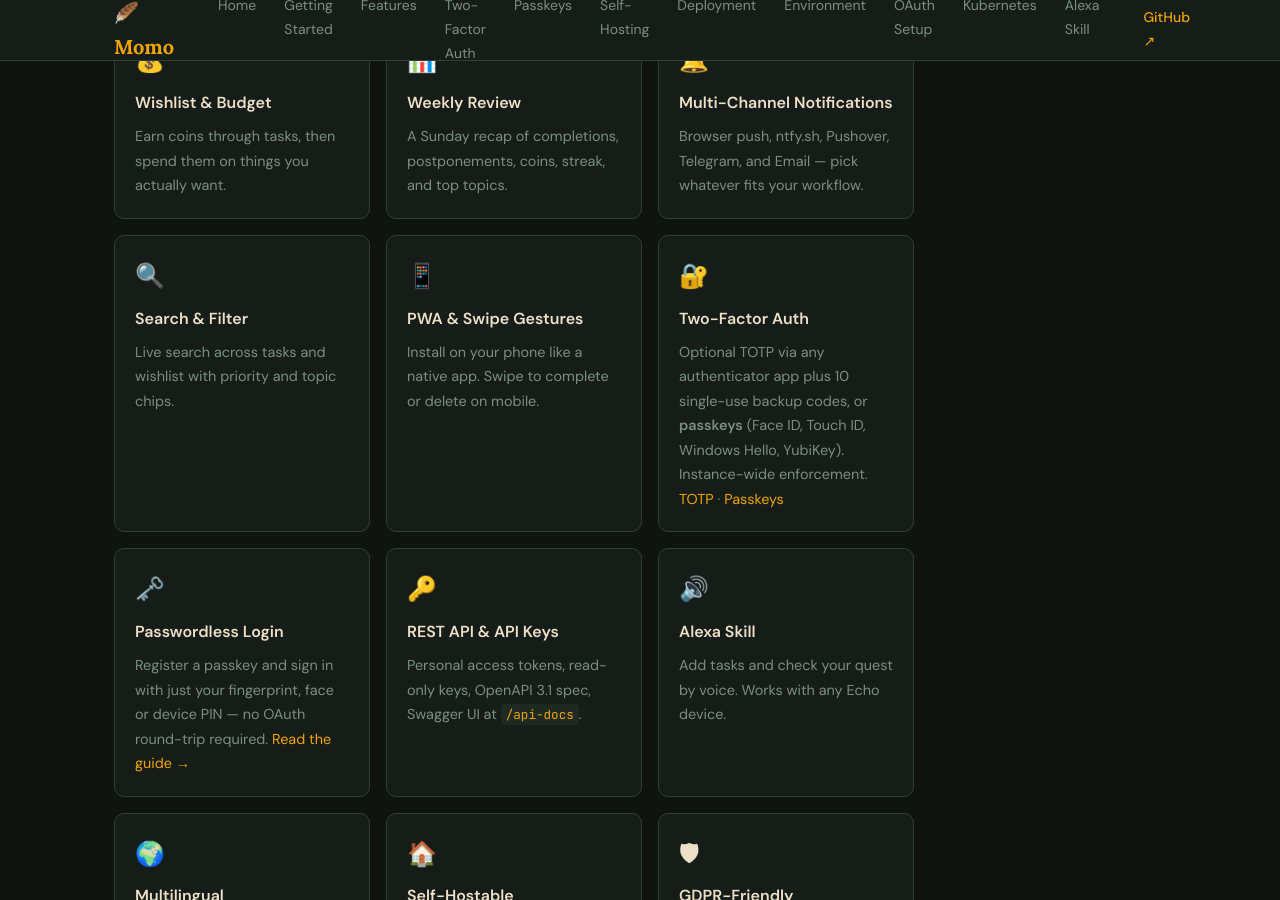
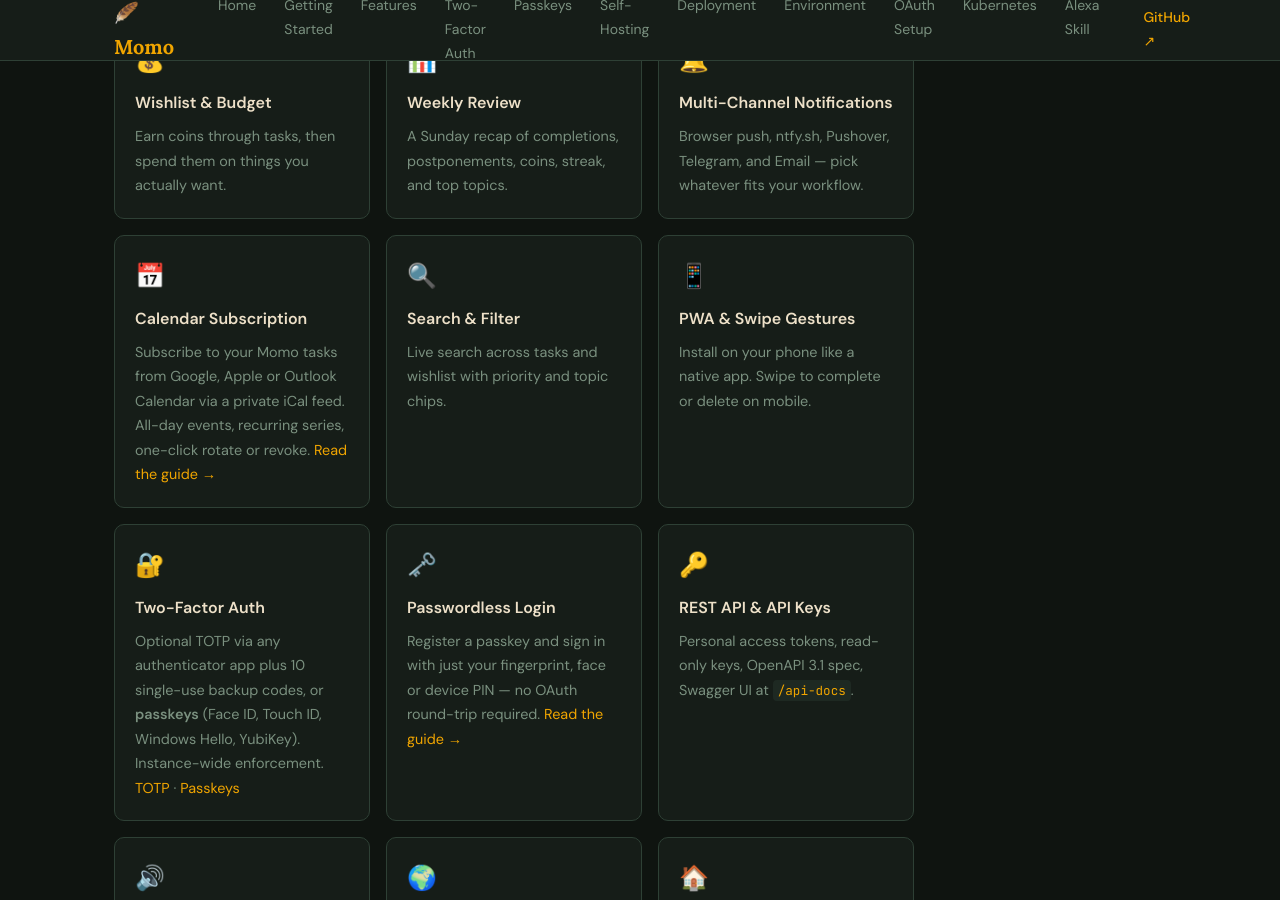
Before and after one commit to jp1337/momo, a Jekyll site: the page built from docs-site/index.md, in a window 1280 px wide and 900 px high, scrolled down 1367 px. Built offline with Jekyll 4.4.1, drawn with Linux system fonts in a browser that asks for light colours.

Commit message:
docs(calendar): surface iCal feed in README and docs-site landing
Adds a bullet to the README features list and a feature card to the
docs-site landing page so the calendar subscription feature is
discoverable from the main overview surfaces, not only the deep
feature guide.

```diff
--- a/docs-site/index.md
+++ b/docs-site/index.md
@@ -78,6 +78,11 @@ description: Task management for people who struggle with procrastination. Open
     <div class="icon">🔔</div>
     <h3>Multi-Channel Notifications</h3>
     <p>Browser push, ntfy.sh, Pushover, Telegram, and Email — pick whatever fits your workflow.</p>
+  </div>
+  <div class="feature-card">
+    <div class="icon">📅</div>
+    <h3>Calendar Subscription</h3>
+    <p>Subscribe to your Momo tasks from Google, Apple or Outlook Calendar via a private iCal feed. All-day events, recurring series, one-click rotate or revoke. <a href="/momo/features#calendar-subscription-ical-feed">Read the guide →</a></p>
   </div>
   <div class="feature-card">
     <div class="icon">🔍</div>
```
Also changed, not shown: README.md.
